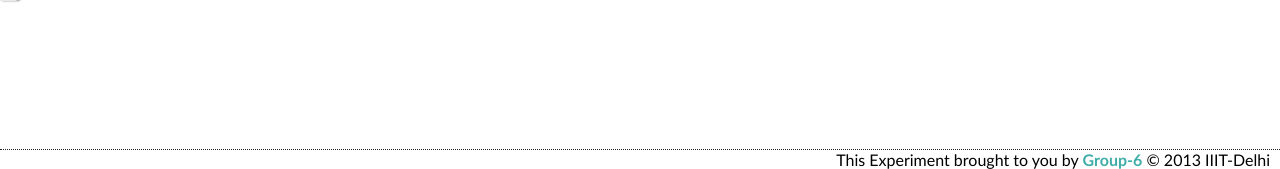
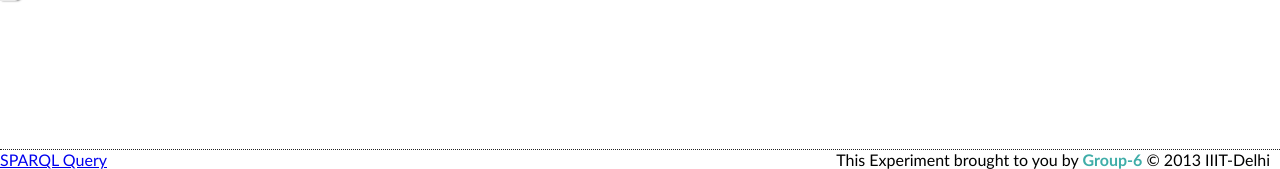
Before and after one commit to devs4v/TuneBrainz, a PHP site: page / in a window 1280 px wide. Shown: the part 631-800 px from the top of the page. Run offline with PHP 8.4, Linux system fonts and the light colour scheme.

Commit message:
Linked in footer

```diff
--- a/index.php
+++ b/index.php
@@ -60,6 +60,9 @@ Username: a4816234 		Password: tunebrainz!23		Server: server12.000webhost.com
 			</div>
 		</div>
 		<div id="footer">
+			<div style="float:left">
+				<a href="index2.php">SPARQL Query</a>
+			</div>
 			<div style="padding-right: 10px;">This Experiment brought to you by
 				<input id="footer-button" type="button" onclick="$(this).hide();scrollNames();" value="Group-6"/>
 				<div id="names">
--- a/index2.php
+++ b/index2.php
@@ -116,6 +116,9 @@ WHERE
 			</div>
 		</div>
                 <div id="footer">
+			<div style="float:left">
+				<a href="index2.php">SPARQL Query</a>
+			</div>
                         <div style="padding-right: 10px;">This Experiment brought to you by
                                 <input id="footer-button" type="button" onclick="$(this).hide();scrollNames();" value="Group-6"/>
                                 <div id="names">
```
